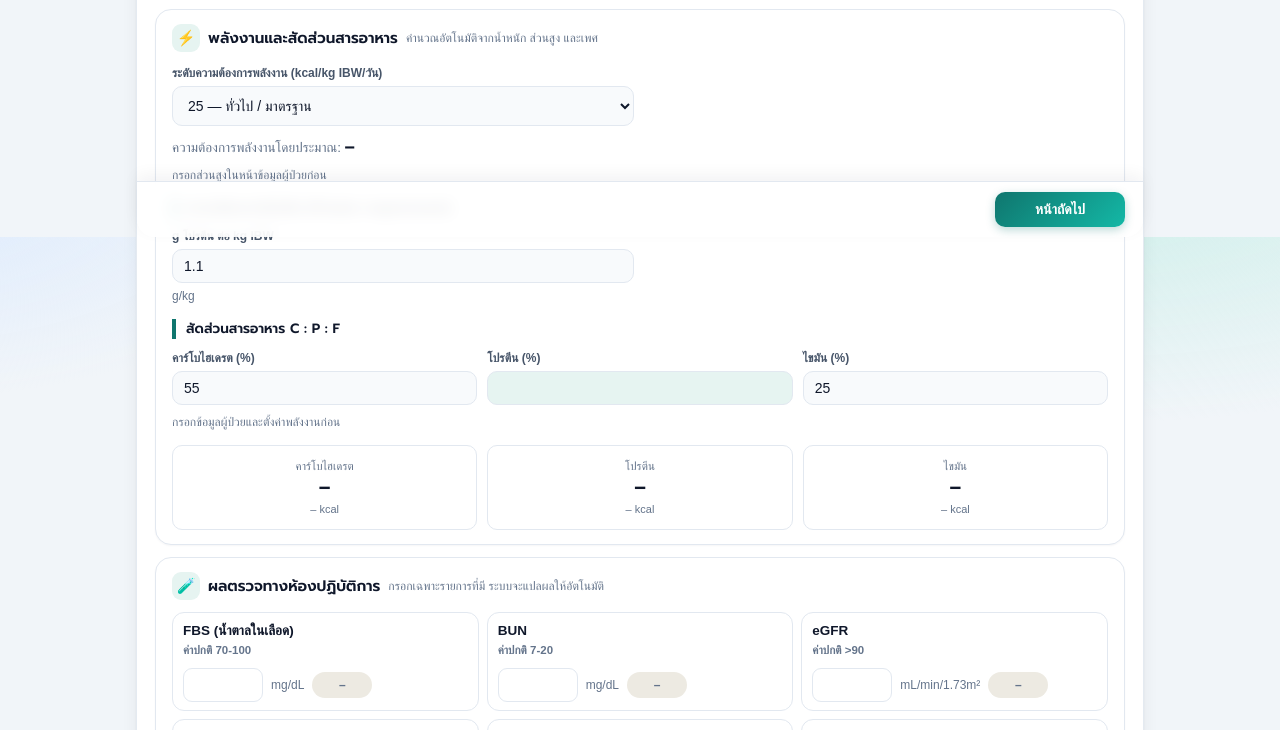
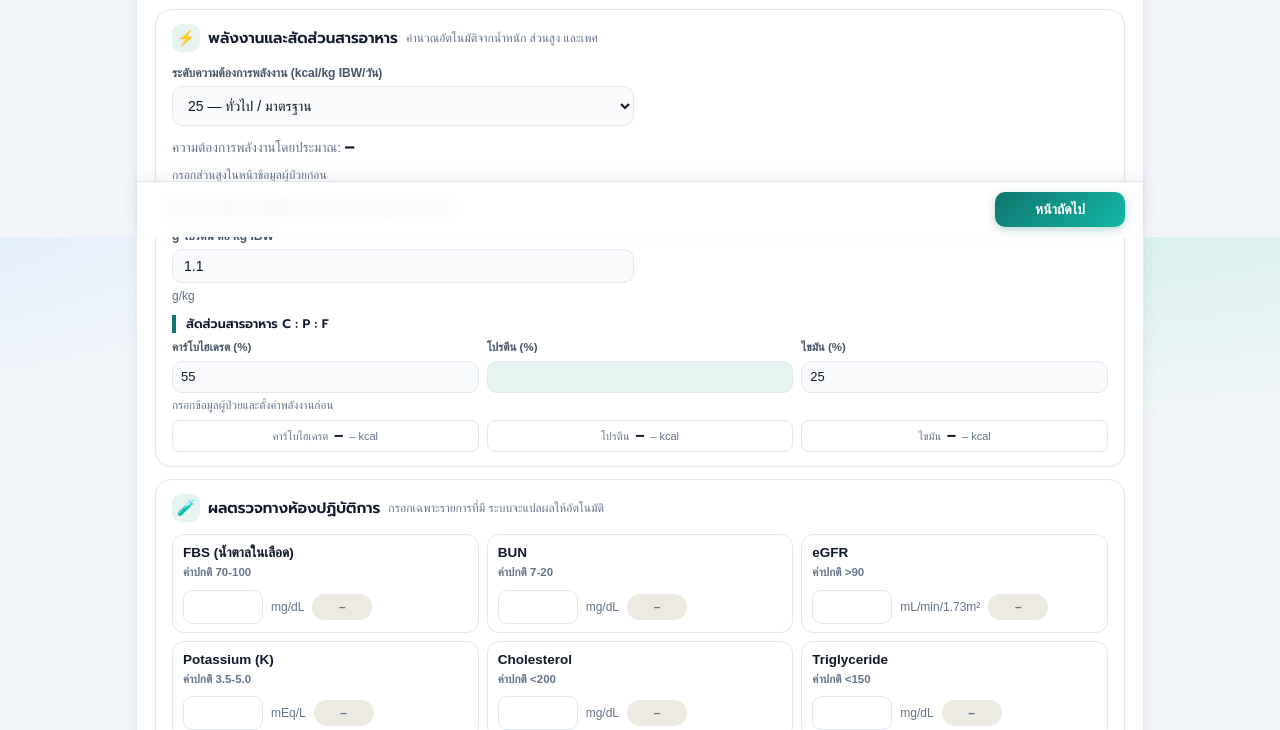
Before and after one commit to piyanart502-dev/OPD, a plain HTML site: page apps-script/Index.html in a window 1280 px wide. Shown: the part 563-1293 px from the top of the page. Drawn offline with Linux system fonts and the light colour scheme; a web font is replaced by a local one.

Commit message:
Make C:P:F section more compact
Co-Authored-By: Claude Sonnet 5.5 <noreply@anthropic.com>
Claude-Session: https://claude.ai/code/session_01DhKQoJT8WLFYWSQbztEL6v

```diff
--- a/apps-script/Index.html
+++ b/apps-script/Index.html
@@ -529,6 +529,17 @@
   .actions{box-shadow:0 -6px 16px rgba(15,23,42,.05);}
   #btnNext,#btnSubmit{min-width:130px;}
   @media (max-width:600px){ .sh-title{font-size:17px;} .sh-sub{font-size:12px;} .patient-chip small{display:none;} header.top h1{font-size:16px;} }
+
+  /* compact C:P:F */
+  #energyCard .cpf-inner .grid.c3{gap:8px !important;margin-top:0 !important;}
+  #energyCard .cpf-inner .p1-sub{font-size:12.5px;margin:10px 0 6px;}
+  #energyCard .cpf-inner .field label{font-size:11.5px;}
+  #energyCard .cpf-inner .field input{height:32px;padding:4px 8px;font-size:13px;}
+  #energyCard .cpf-inner .ibw-note{font-size:11.5px;margin-top:4px !important;}
+  #energyCard .cpf-inner .grid.c3 > div[style*="text-align:center"]{padding:5px 8px !important;border-radius:8px !important;margin-top:0 !important;display:flex;align-items:baseline;justify-content:center;gap:6px;flex-wrap:wrap;}
+  #energyCard .cpf-inner .grid.c3 > div[style*="text-align:center"] > span{display:inline !important;font-size:11px !important;}
+  #energyCard .cpf-inner .grid.c3 > div[style*="text-align:center"] > b{font-size:13.5px !important;}
+  #energyCard .cpf-inner .grid.c3[style*="margin-top:14px"]{margin-top:6px !important;}
 </style>
 </head>
 <body>
```
Also changed, not shown: index.html (+11 -0 lines).
